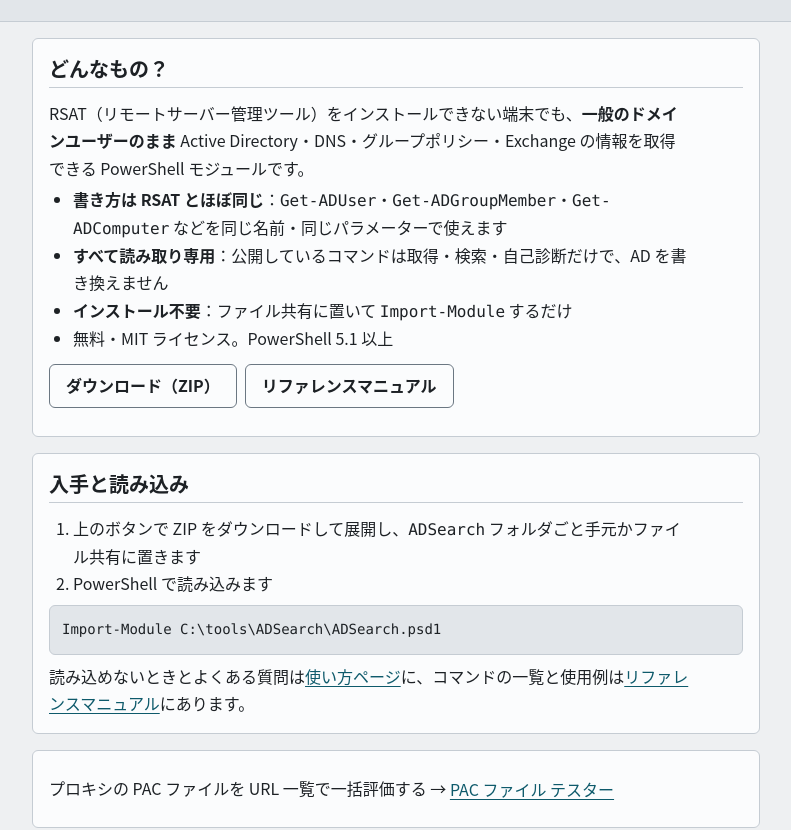
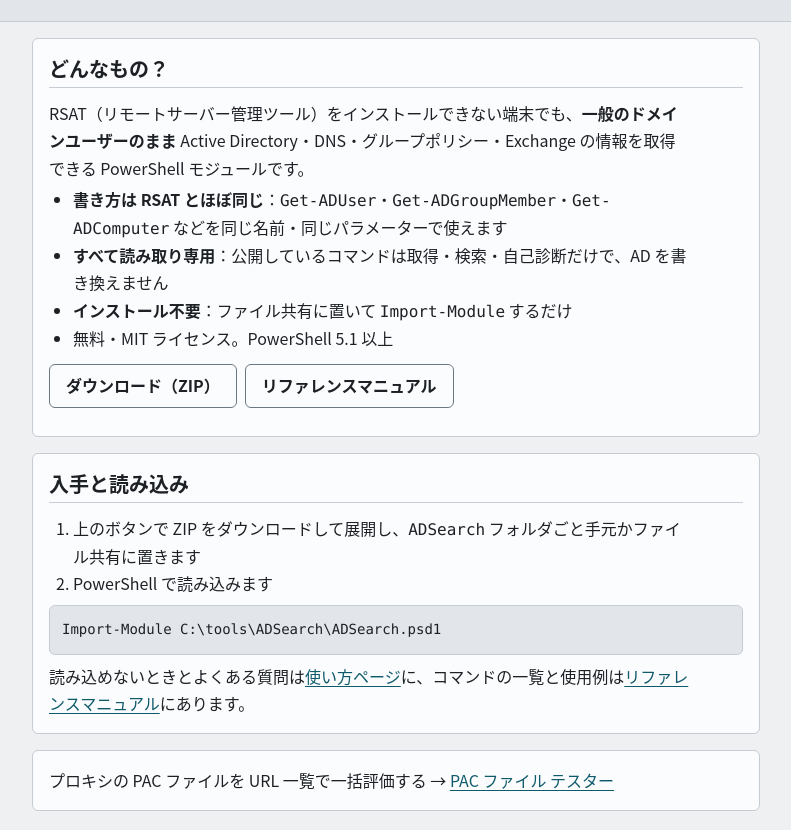
Before and after one commit to YouheiOonuki/ADSearch, a plain HTML site: page docs/index.html in a window 1280 px wide. Shown: the part 139-969 px from the top of the page, without its empty margins (244-1035 px from the left). Drawn offline with Linux system fonts and the light colour scheme.

Commit message:
docs: 「リンクだけの行」の規則を、箱を名指しした形に（Q-518）
:where(p, li) > a:only-child は要素だけを数えるので、親が字を持つ文中のリンク
（4 枚で 8 つ。日 2・英 6）にも当たり、inline-flex で文中のリンクでなくしていた。
選び方を、リンクだけの行が実際に在る親の型 3 つ
（p.lang-switch・p.card・.footer-nav li）に替える。規則の中身は変えない。
(A) に当たる数 8 → 0、(B) 30 個の高さ・幅は前後で同じ。
tap-measure の small・narrowPairs は 390・320 幅で増えず、inlineLinks に 8 つが入った。

Co-Authored-By: Claude Opus 5.5 <noreply@anthropic.com>

```diff
--- a/docs/style.css
+++ b/docs/style.css
@@ -107,8 +107,8 @@ pre code { overflow-wrap: normal; }
 .btn-row { display: flex; flex-wrap: wrap; gap: var(--sp-2); margin: var(--sp-3) 0; }
 .btn-row a.btn { display: inline-flex; align-items: center; text-decoration: none; min-height: var(--tap); }
 
-/* 1 行に 1 つのリンク（案内・一覧・脚）は押せる高さを 44px に */
-:where(html:not([data-skin="base"])) :where(p, li) > a:only-child { display: inline-flex; align-items: center; min-height: var(--tap); }
+/* 1 行に 1 つのリンク（案内・一覧・脚）は押せる高さを 44px に。箱を名指しする（裸の p・li だと、文の中のリンクにも当たる） */
+:where(html:not([data-skin="base"])) :where(p.lang-switch, p.card, .footer-nav li) > a:only-child { display: inline-flex; align-items: center; min-height: var(--tap); }
 
 /* フッター */
 .app-footer { text-align: center; padding: var(--sp-4); font-size: var(--fs-s); color: var(--muted); border-top: 1px solid var(--border); }
```
